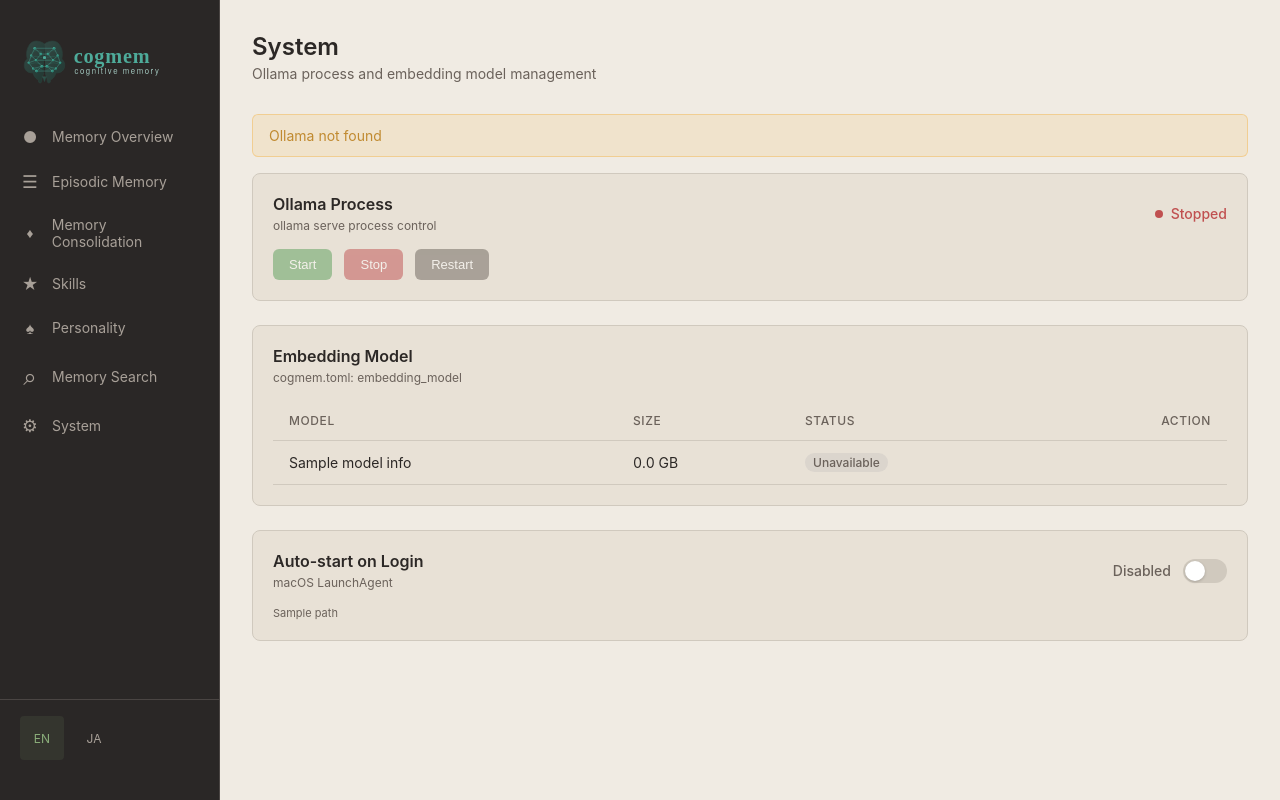
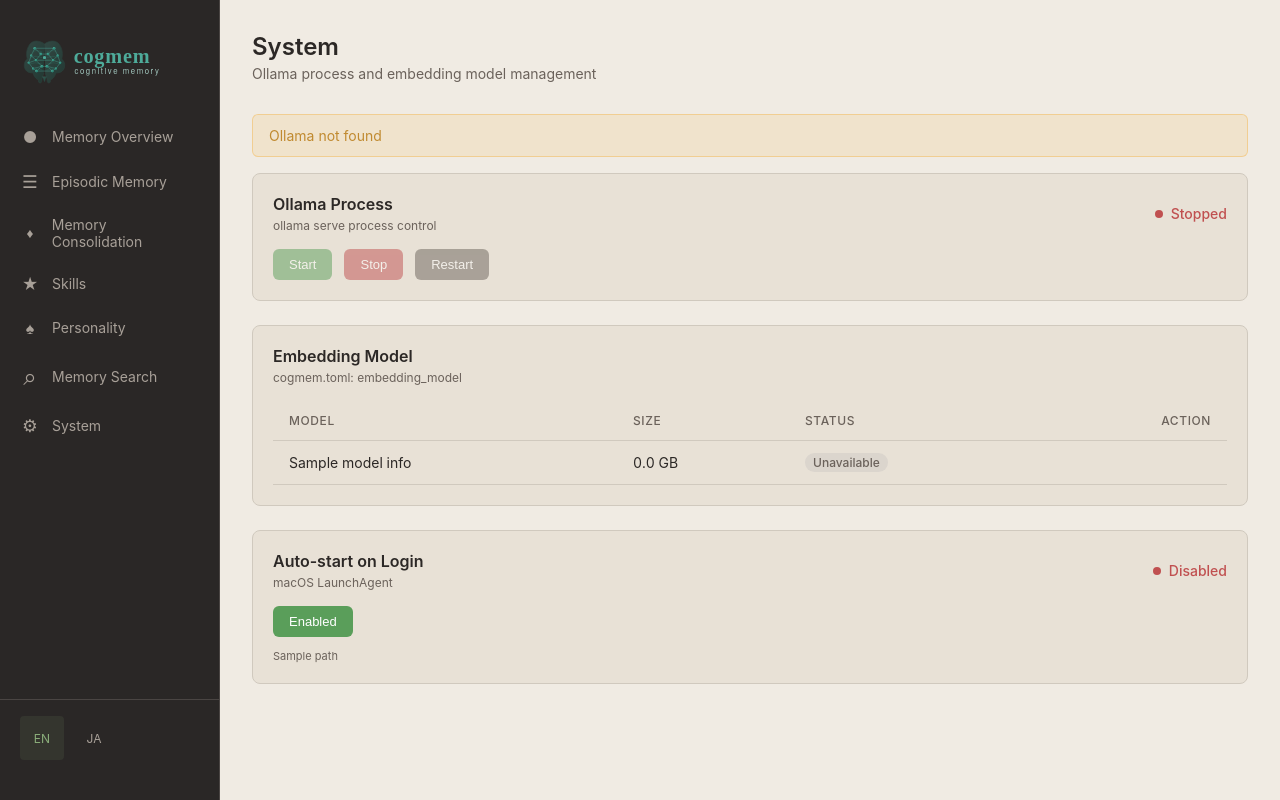
Before and after one commit to akira-001/pj-memory, a FastAPI app: template src/cognitive_memory/dashboard/templates/system/index.html in a window 1280 px wide. Run offline with FastAPI, Linux system fonts and the light colour scheme; the template is opened without the code that fills it: most values are stand-ins (such as "Sample title", 1, 10 or a date in 2020).

Commit message:
fix(dashboard): replace toggle switch with explicit enable/disable button for LaunchAgent
Co-Authored-By: Claude Opus 4.6 <noreply@anthropic.com>

```diff
--- a/src/cognitive_memory/dashboard/static/style.css
+++ b/src/cognitive_memory/dashboard/static/style.css
@@ -777,7 +777,7 @@ body {
 }
 
 .toggle-switch--on { background: var(--success); }
-.toggle-switch--off { background: var(--border); }
+.toggle-switch--off { background: var(--border); border: 1px solid var(--text-dim); }
 
 .toggle-switch::after {
     content: '';
--- a/src/cognitive_memory/dashboard/templates/system/_launchagent.html
+++ b/src/cognitive_memory/dashboard/templates/system/_launchagent.html
@@ -5,18 +5,34 @@
             <div class="system-section-title">{{ t('system.autostart', lang) }}</div>
             <div class="system-section-desc">{{ t('system.autostart_desc', lang) }}</div>
         </div>
-        <div style="display: flex; align-items: center; gap: 0.75rem; flex-shrink: 0;">
-            <span style="font-size: 0.875rem; font-weight: 500; color: var(--{{ 'success' if launchagent.enabled else 'text-dim' }});">
-                {{ t('system.enabled' if launchagent.enabled else 'system.disabled', lang) }}
-            </span>
-            <button class="toggle-switch toggle-switch--{{ 'on' if launchagent.enabled else 'off' }}"
-                    hx-post="/system/launchagent/toggle"
-                    hx-target="#launchagent-section"
-                    hx-swap="innerHTML">
-            </button>
+        <div class="status-indicator">
+            {% if launchagent.enabled %}
+            <span class="status-dot status-dot--running"></span>
+            <span style="color: var(--success);">{{ t('system.enabled', lang) }}</span>
+            {% else %}
+            <span class="status-dot status-dot--stopped"></span>
+            <span style="color: var(--error);">{{ t('system.disabled', lang) }}</span>
+            {% endif %}
         </div>
     </div>
-    <div class="system-section-desc" style="margin-top: 0.5rem; font-size: 0.6875rem; word-break: break-all;">
+    <div class="system-actions">
+        {% if launchagent.enabled %}
+        <button class="btn-sm btn-stop"
+                hx-post="/system/launchagent/toggle"
+                hx-target="#launchagent-section"
+                hx-swap="innerHTML">
+            {{ t('system.disabled', lang) }}
+        </button>
+        {% else %}
+        <button class="btn-sm btn-start"
+                hx-post="/system/launchagent/toggle"
+                hx-target="#launchagent-section"
+                hx-swap="innerHTML">
+            {{ t('system.enabled', lang) }}
+        </button>
+        {% endif %}
+    </div>
+    <div class="system-section-desc" style="margin-top: 0.75rem; font-size: 0.6875rem; word-break: break-all;">
         {{ launchagent.path }}
     </div>
 </div>
```
